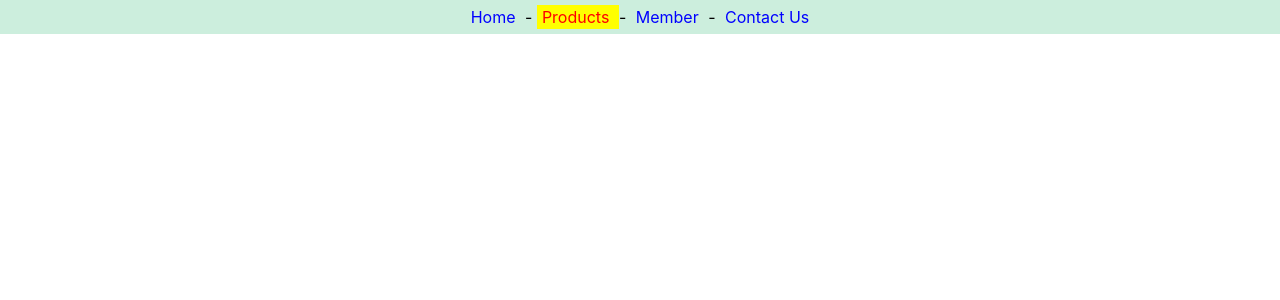
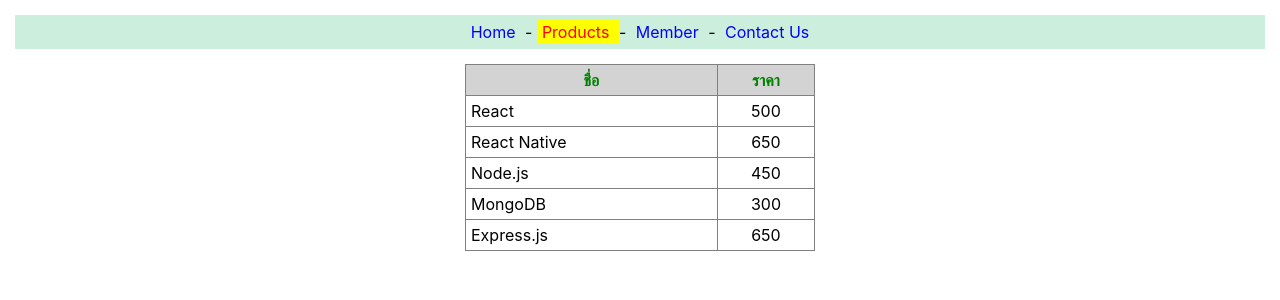
Before and after one commit to s6703052411350-sketch/app1, a React (Create React App) app: page /products in a window 1280 px wide. Shown: the top 300 px of the page. Built offline with nearby package versions, Linux system fonts and the light colour scheme.

Commit message:
Routers
Routers

```diff
--- a/src/App.js
+++ b/src/App.js
@@ -3,11 +3,9 @@ import { userContext } from './context'
 import Header2 from './context-header2'
 import Content2 from './context-content2'
 import Router2 from './router2'
+import Router3 from './router3'
 
 function App() {
-  let [user, setUser] = React.useState('')
-
-  return <Router2/>
-
+  return <Router3/>
 }
 export default App;
--- /dev/null
+++ b/src/home.js
@@ -0,0 +1,14 @@
+import React from 'react'
+
+export default function Home() {
+  return (
+    <p style={{ textAlign: 'center' }}>
+      <h3>ยินดีต้อนรับสู่ React Store</h3>
+      รายชื่อ <a href="/products">สินค้า</a> ที่เรามีจำหน่าย
+      <br/>
+      แต่ท่านต้องเป็น <a href="/member">สมาชิก</a> จึงจะสั่งซื้อได้
+      <br/>
+      หากมีข้อสงสัย กรุณา <a href="/contact">ติดต่อเรา</a>
+    </p>
+  )
+}
--- /dev/null
+++ b/src/member.js
@@ -0,0 +1,7 @@
+import React from 'react'
+
+export default function Member() {
+  return (
+    <div style={{ textAlign: 'center' }}>Member Page</div>
+  )
+}
--- a/src/navlink.css
+++ b/src/navlink.css
@@ -1,14 +1,15 @@
-.nav {
+.nav{
     background-color: #ced;
     padding: 7px;
     text-align: center;
-    }
-.menu {
+    margin: 15px;
+}
+.menu{
     color: blue;
     text-decoration: none;
     padding: 2px 5px;
 }
-.active_menu {
+.active_menu{
     color: red;
     background-color: yellow;
     text-decoration: none;
--- /dev/null
+++ b/src/products.css
@@ -0,0 +1,15 @@
+table{
+     width: 350px;
+     border-collapse: collapse;
+     margin: auto;
+}
+th{
+    background-color: lightgray;
+    color: green;
+}
+th,td{
+    padding: 5px;
+}
+td:nth-child(2){
+    text-align: center;
+}
--- /dev/null
+++ b/src/products.js
@@ -0,0 +1,26 @@
+import React from 'react'
+import './products.css'
+
+export default class Products extends React.Component {
+  data = [
+    ['React', 500],
+    ['React Native', 650],
+    ['Node.js', 450],
+    ['MongoDB', 300],
+    ['Express.js', 650]
+  ]
+
+  render() {
+    return (
+      <table border="1">
+          <tr><th>ชื่อ</th><th>ราคา</th></tr>
+          {
+          this.data.map(d=> {
+            return <tr><td>{d[0]}</td><td>{d[1]}</td></tr>
+
+          })
+          }
+      </table>
+    )
+  }
+}
--- /dev/null
+++ b/src/router3.js
@@ -0,0 +1,33 @@
+import React from 'react'
+import { BrowserRouter, NavLink, Route, Routes } from 'react-router-dom'
+import './navlink.css'
+import Products from './products'
+import Home from './home'
+import Member from './member'
+
+export default function Router3() {
+  return (
+    <BrowserRouter>
+      <nav className="nav">
+        <NavLink to="/" className={({ isActive }) => isActive ? 'active_menu' : 'menu'}
+            style = {({isActive}) => {
+            return {fontWeight: isActive ? "bold" : ""};
+        }}> Home</NavLink> -&nbsp;
+        <NavLink to="/products" className={({ isActive }) => (isActive ? 'active_menu' : 'menu')}>
+            Products </NavLink> -&nbsp;
+        <NavLink to="/member" className={({ isActive }) => (isActive ? 'active_menu' : 'menu')}>
+            Member </NavLink> -&nbsp;
+        <NavLink to="/contact" className={({ isActive }) => (isActive ? 'active_menu' : 'menu')}>
+            Contact Us </NavLink>
+      </nav>
+
+      <Routes style={{margin:'20px'}}>
+        <Route path="/" element={<Home />} />
+        <Route path="/products" element={<Products />} />
+        <Route path="/member" Component={Member} />
+        <Route path="/contact" element={<div style={{ textAlign: 'center' }}>Contact Page</div>} />
+        <Route path="/*" element={<div style={{ textAlign: 'center' }}>Error 404 Not Found</div>} />
+      </Routes>
+    </BrowserRouter>
+  )
+}
```
